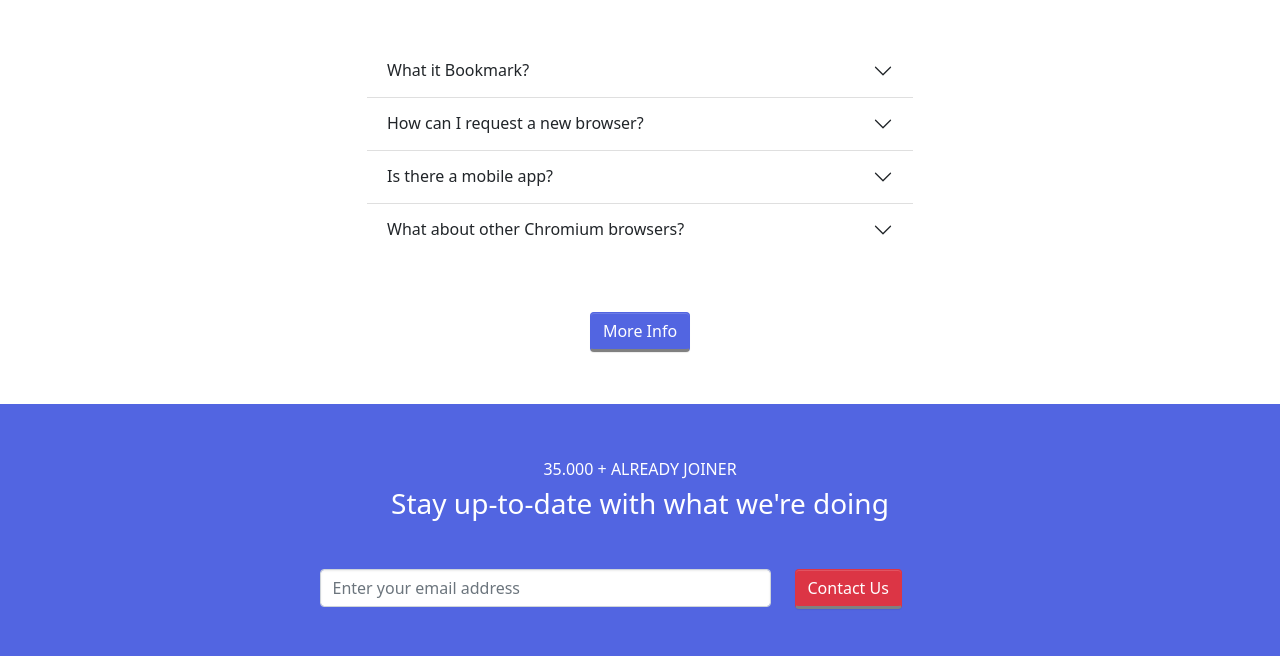
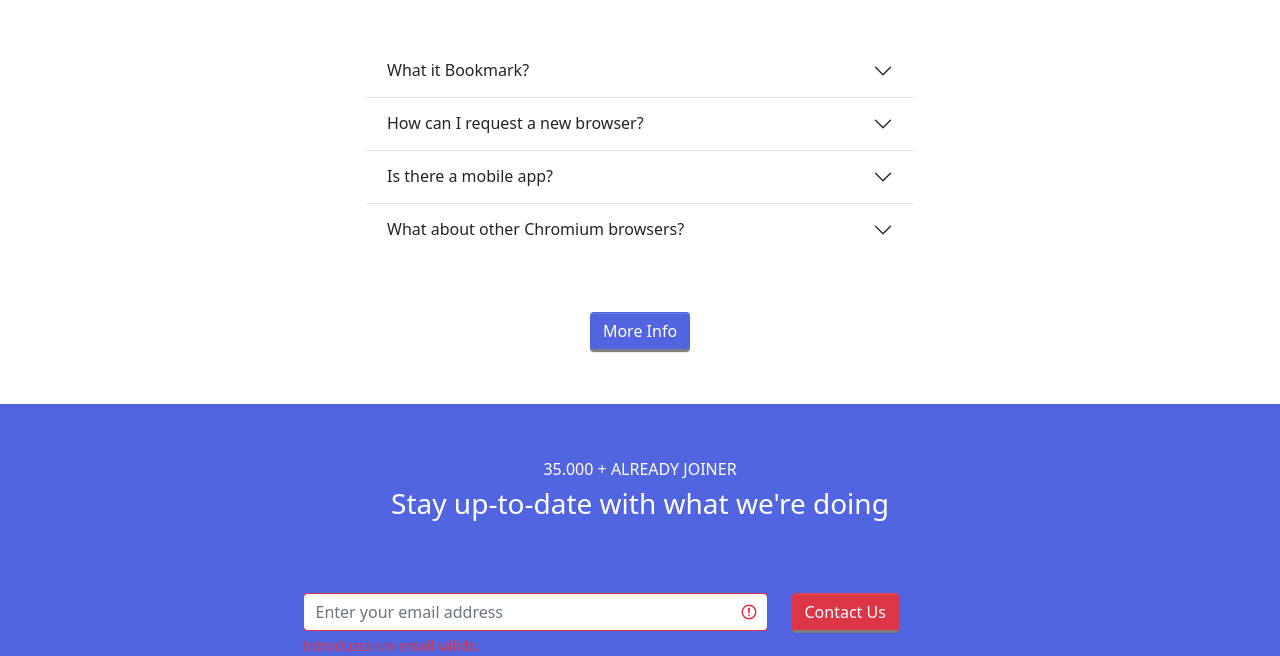
Before and after one commit to SaraPlanas/ITACADEMY-S2.BOOSTRAP-SASS, a website: page NIVEL2/index.html in a window 1280 px wide. Shown: the part 2044-2700 px from the top of the page. Drawn offline with nearby package versions, Linux system fonts and the light colour scheme.

Commit message:
NIVEL 2 FINALIZADO
COMMIT DEL NIVEL 2 FINALIZADO¡

```diff
--- a/NIVEL2/index.html
+++ b/NIVEL2/index.html
@@ -207,34 +207,23 @@
                     </h3>
                 </div>
             </div>
-            <!--<div class="container py-4">
 
-                <form id="contactForm" data-sb-form-api-token="API_TOKEN">
-                    <div class="form-group mb-3">
 
-                        <input class="form-control" id="emailAddress" type="email" placeholder="Enter your email address" data-sb-validations="required, email" />
-                        <div class="invalid-feedback" data-sb-feedback="emailAddress:required">Email Address is required.</div>
-                        <div class="invalid-feedback" data-sb-feedback="emailAddress:email">Email Address Email is not valid.</div>
+            <div class="row text-white justify-content-center mb-5">
+
+                <form action=" " class="was-validated justify-content-lg-center" style="display:flex; ">
+                    <div class="col-lg-5 ">
+                        <label for="emailAddress " class="form-label "></label>
+                        <input type="email " class="form-control " id="emailAddress " placeholder="Enter your email address " name="email " required>
+                        <div class="valid-feedback "></div>
+                        <div class="invalid-feedback ">Introduzca un email válido.</div>
                     </div>
-                    <div class="d-none" id="submitErrorMessage">
-                        <div class="text-center text-danger mb-3">Error sending message!</div>
+                    <div class="col-lg-2 ms-4 mt-4 ">
+                        <button type="submit " class="btn btn-danger text-white ">Contact Us</button>
                     </div>
 
-                    <button class="btn btn-danger  text-white" id="submitButton" type="submit">Contact Us</button>
                 </form>
-            </div>-->
 
-            <div class="row text-white justify-content-lg-center mb-5">
-                <div class="col-lg-5 ">
-                    <div class="form-group">
-                        <input class="form-control" type="email" id="emailAddress" placeholder="Enter your email address" data-sb-validations="required, email">
-                        <div class="invalid-feedback" data-sb-feedback="emailAddress:required">Email Address is required.</div>
-                        <div class="invalid-feedback" data-sb-feedback="emailAddress:email">Email Address Email is not valid.</div>
-                    </div>
-                </div>
-                <div class="col-lg-2 ">
-                    <button class="btn btn-danger text-white" type="submit" class="btn btn-danger text-white ">Contact Us</button>
-                </div>
             </div>
         </div>
     </div>
@@ -242,7 +231,7 @@
         <div class="container rounded align-self-center mt-1 mb-1 ">
             <div class="row text-white justify-content-lg-around ms-5 me-5 ">
                 <div class="col-lg-2 ">
-                    <a class="" href="# ">
+                    <a class=" " href="# ">
                         <img src="../images/imagenes/logo-bookmark.svg " alt=" " width=" " height=" " />
                     </a>
                 </div>
@@ -252,11 +241,11 @@
                     <a class="nav-link text-white " href="# ">CONTACT</a>
                 </div>
                 <div class=" col-lg-2 d-lg-inline-flex justify-content-lg-around align-self-center ">
-                    <a class="" href="# ">
+                    <a class=" " href="# ">
                         <img src="../images/imagenes/icon-facebook.svg " alt=" " width=" " height="100% " />
 
                     </a>
-                    <a class="" href="# ">
+                    <a class=" " href="# ">
 
                         <img src="../images/imagenes/icon-twitter.svg " alt=" " width=" " height="100% " />
                     </a>
```
